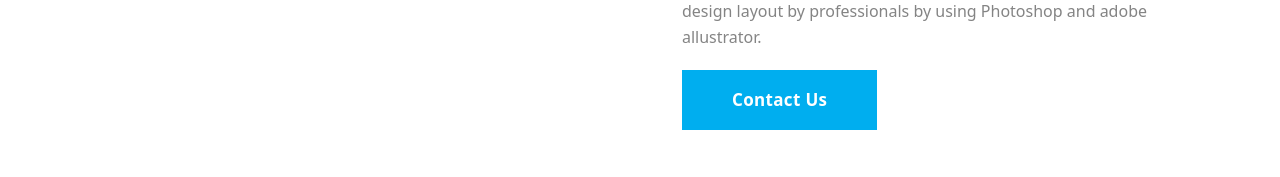
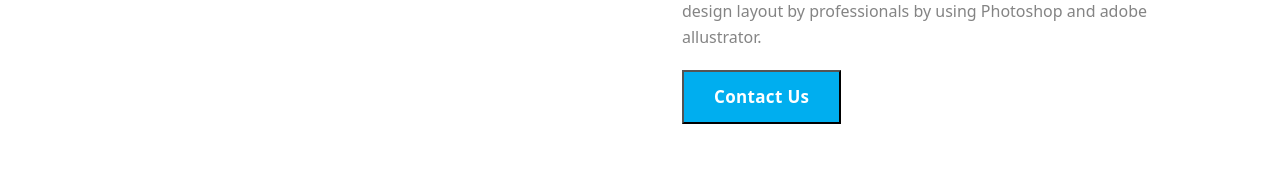
Before and after one commit to Carol254/kuiFashions, an Angular app: page /dashboard/about-us in a window 1280 px wide. Shown: the part 682-859 px from the top of the page. Built offline with nearby package versions, Linux system fonts and the light colour scheme.

Commit message:
changes to about-us

```diff
--- a/src/app/dashboard/about-us/about-us.component.html
+++ b/src/app/dashboard/about-us/about-us.component.html
@@ -12,7 +12,7 @@
                     We are here to serve you next level tutorial that currently in trend to match you with your expertise. Css3 transition is a learning website. where you can find many good quality content related to web development and tutorials about plugins. here we are using html, html5, css, css3, jquery & javascript along with inspirational UI design layout by professionals by using Photoshop and adobe allustrator.
                   </div>
                     <div class="btn-box">
-                        <a href="#" class="theme-btn btn-style-one">Contact Us</a>
+                        <button class="theme-btn btn-style-one" (click)="onContactUs()">Contact Us</button>
                     </div>
                 </div>
             </div>
--- a/src/app/dashboard/about-us/about-us.component.ts
+++ b/src/app/dashboard/about-us/about-us.component.ts
@@ -1,4 +1,5 @@
 import { Component, OnInit } from '@angular/core';
+import { Router } from '@angular/router';
 
 @Component({
   selector: 'app-about-us',
@@ -7,9 +8,12 @@ import { Component, OnInit } from '@angular/core';
 })
 export class AboutUsComponent implements OnInit {
 
-  constructor() { }
+  constructor(private router:Router) { }
 
   ngOnInit(): void {
   }
 
+  onContactUs(){
+    this.router.navigate(['/dashboard/contact-us']);
+  }
 }
```
